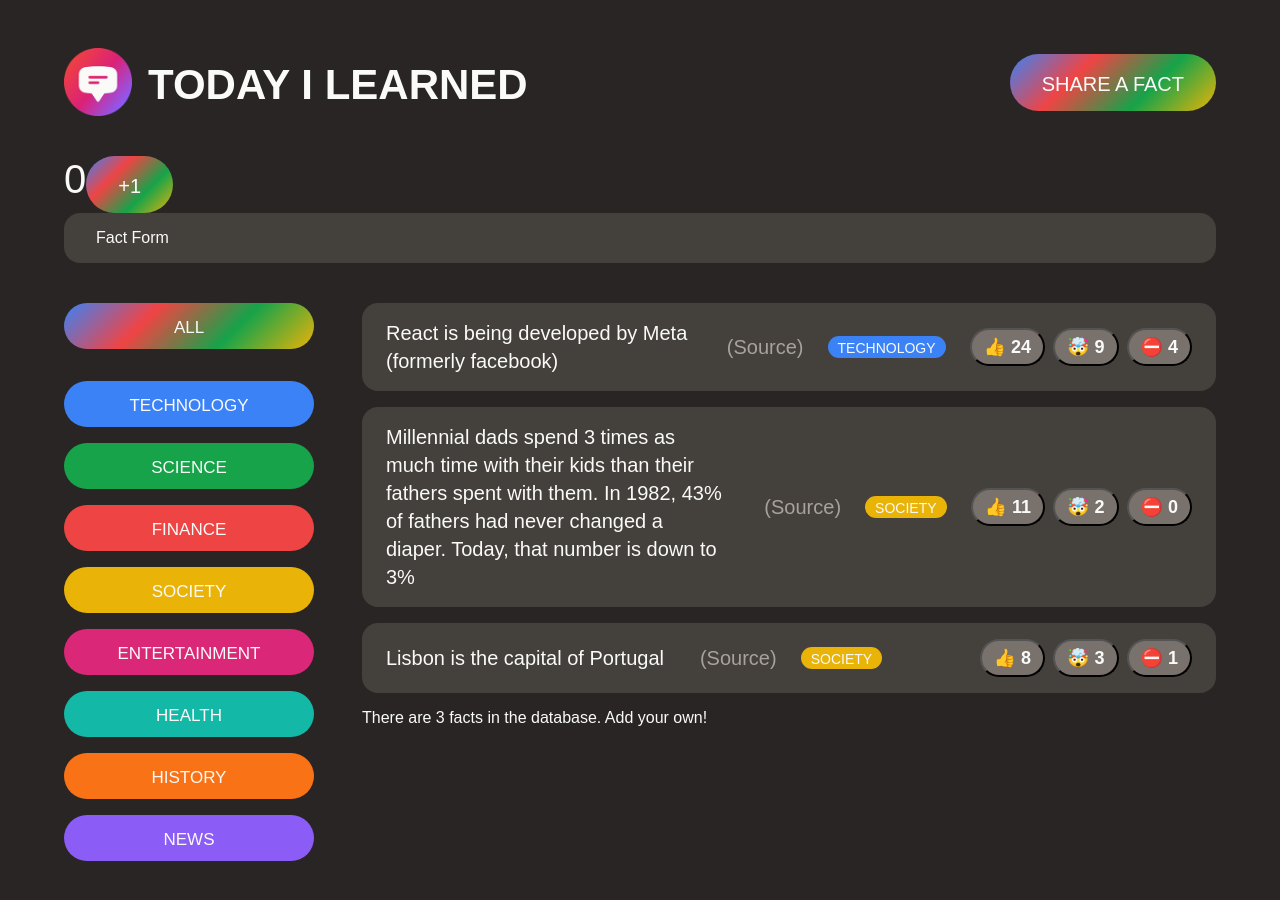
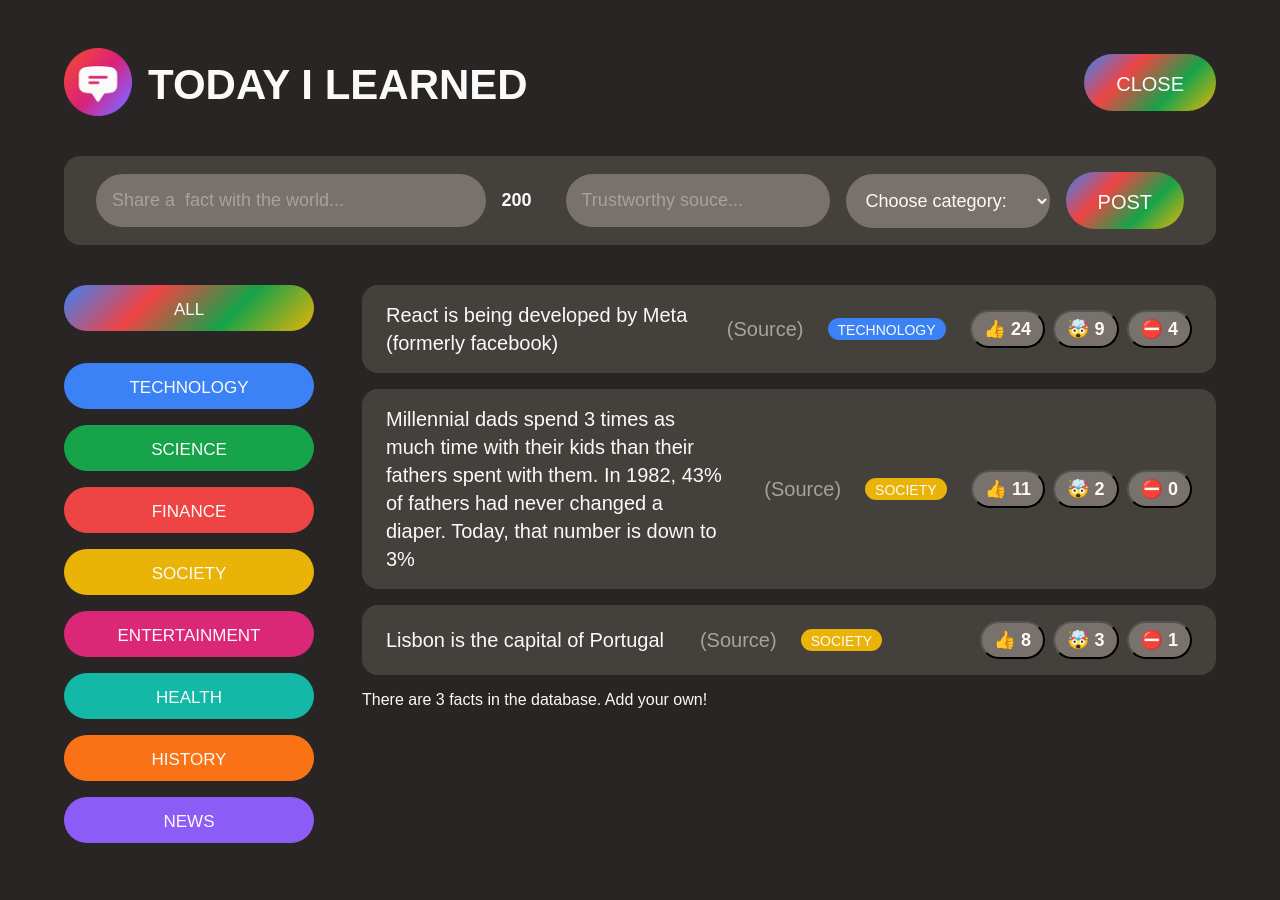
Before and after one commit to DiegoVega87/My-First-Full-Stack-App, a React (Create React App) app: page / in a window 1280 px wide. Both pictures are taken after a click on the button "SHARE A FACT". Shown: the top 900 px of the page. Built offline with nearby package versions, Linux system fonts and the light colour scheme; a web font is replaced by a local one.

Commit message:
Add state and toggle functionality to show/hide NewFactForm

```diff
--- a/src/App.js
+++ b/src/App.js
@@ -47,12 +47,14 @@ function Counter() {
   );
 }
 function App() {
+  // 1. Define state variable --> const [state, setState] = useState(initialState);
+  const [showForm, setShowForm] = useState(false);
+
   return (
     <>
-      {/* HEADER */}
-      <Header />
-      <Counter />
-      <NewFactForm />
+      <Header showForm={showForm} setShowForm={setShowForm} />
+      {/* 2. Use state variable */}
+      {showForm ? <NewFactForm /> : null}
       <main className="main">
         <CategoryFilter />
         <FactList />
@@ -64,20 +66,24 @@ function App() {
   );
 }
 
-function Header() {
+function Header({ showForm, setShowForm }) {
   const appTitle = "Today I Learned";
+
   return (
     <header className="header">
       <div className="logo">
         <img src="logo.png" height="68" width="68" alt="Today I Learned Logo" />
         <h1>{appTitle}</h1>
       </div>
-      <button className="btn btn-large btn-open">Share a fact</button>
+      <button
+        className="btn btn-large btn-open"
+        // 3. Update state variable
+        onClick={() => setShowForm((shcowForm) => !showForm)}
+      >
+        {showForm ? "Close" : "Share a fact"}
+      </button>
     </header>
   );
-}
-function NewFactForm() {
-  return <form className="fact-form">Fact Form </form>;
 }
 
 const CATEGORIES = [
@@ -90,6 +96,45 @@ const CATEGORIES = [
   { name: "history", color: "#f97316" },
   { name: "news", color: "#8b5cf6" },
 ];
+
+function NewFactForm() {
+  const [text, setText] = useState("");
+  const [source, setSource] = useState("");
+  const [category, setCategory] = useState("");
+  const textLength = text.length;
+  function handleSubmit(e) {
+    e.preventDefault();
+    console.log(text, source, category);
+  }
+
+  return (
+    <form className="fact-form" onSubmit={handleSubmit}>
+      <input
+        type="text"
+        placeholder="Share a  fact with the world..."
+        value={text}
+        onChange={(e) => setText(e.target.value)}
+      />
+      <span>{200 - textLength}</span>
+      <input
+        type="text"
+        placeholder="Trustworthy souce..."
+        value={source}
+        onChange={(e) => setSource(e.target.value)}
+      />
+      <select value={category} onChange={(e) => setCategory(e.target.value)}>
+        <option value="">Choose category:</option>
+        {CATEGORIES.map((cat) => (
+          <option key={cat.name} value={cat.name}>
+            {cat.name.toUpperCase()}
+            {console.log(category)}
+          </option>
+        ))}
+      </select>
+      <button className="btn btn-large">Post</button>
+    </form>
+  );
+}
 
 function CategoryFilter() {
   return (
@@ -128,7 +173,7 @@ function FactList() {
   );
 }
 
-function Fact({ factObj, test }) {
+function Fact({ factObj }) {
   const fact = factObj;
 
   return (
```
